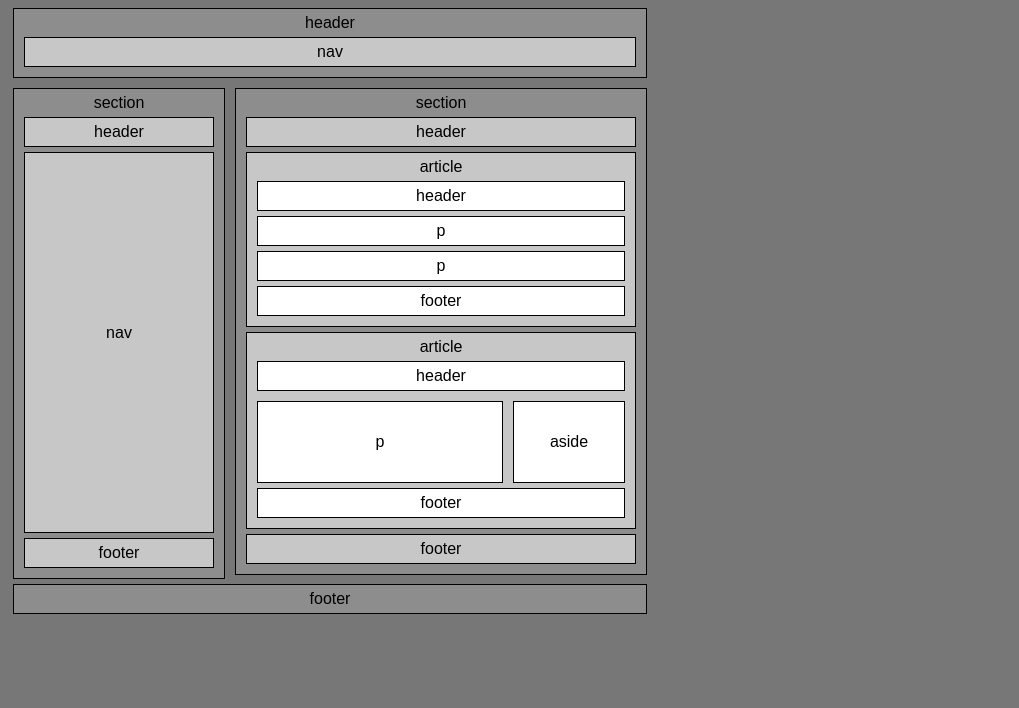
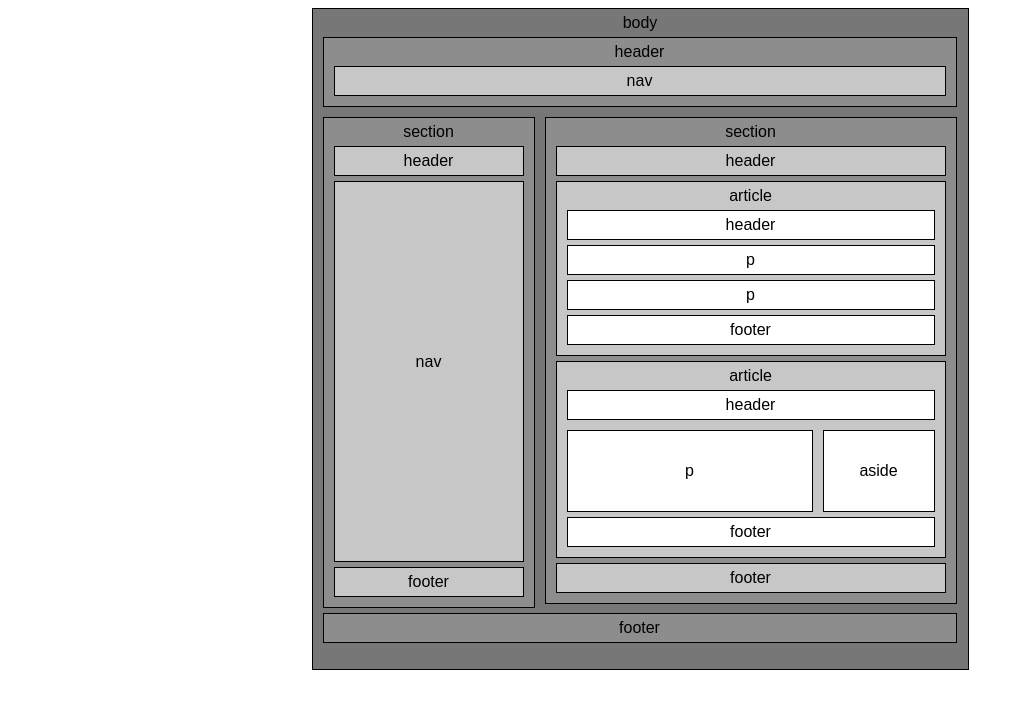
Before and after one commit to HenryFive/HTML-CSS, a plain HTML site: page index.html in a window 1280 px wide. Shown: the whole page, without its empty margins (0-1019 px from the left). Drawn offline with Linux system fonts and the light colour scheme.

Commit message:
corrected body text and color

```diff
--- a/index.html
+++ b/index.html
@@ -6,6 +6,8 @@
 </head>
 
 <body>
+    <div>
+        body
         <header id="head_top">
             header
             <nav>nav</nav>
@@ -43,7 +45,7 @@
             </section>
 
             <footer id="foot_bottom">footer</footer>
-
+    </div>
 </body>
 
 </html>
--- a/style.css
+++ b/style.css
@@ -8,9 +8,13 @@ body * {
     padding: 5px;
 }
 
-body {
+div {
     background-color: #777777;
-
+    width: 645px;
+    border-width: 1px;
+    border-style: solid;
+    margin: auto auto;
+    height:650px;
 }
 
 #head_top{
```
Lines whose indentation alone changed are shown as unchanged.
